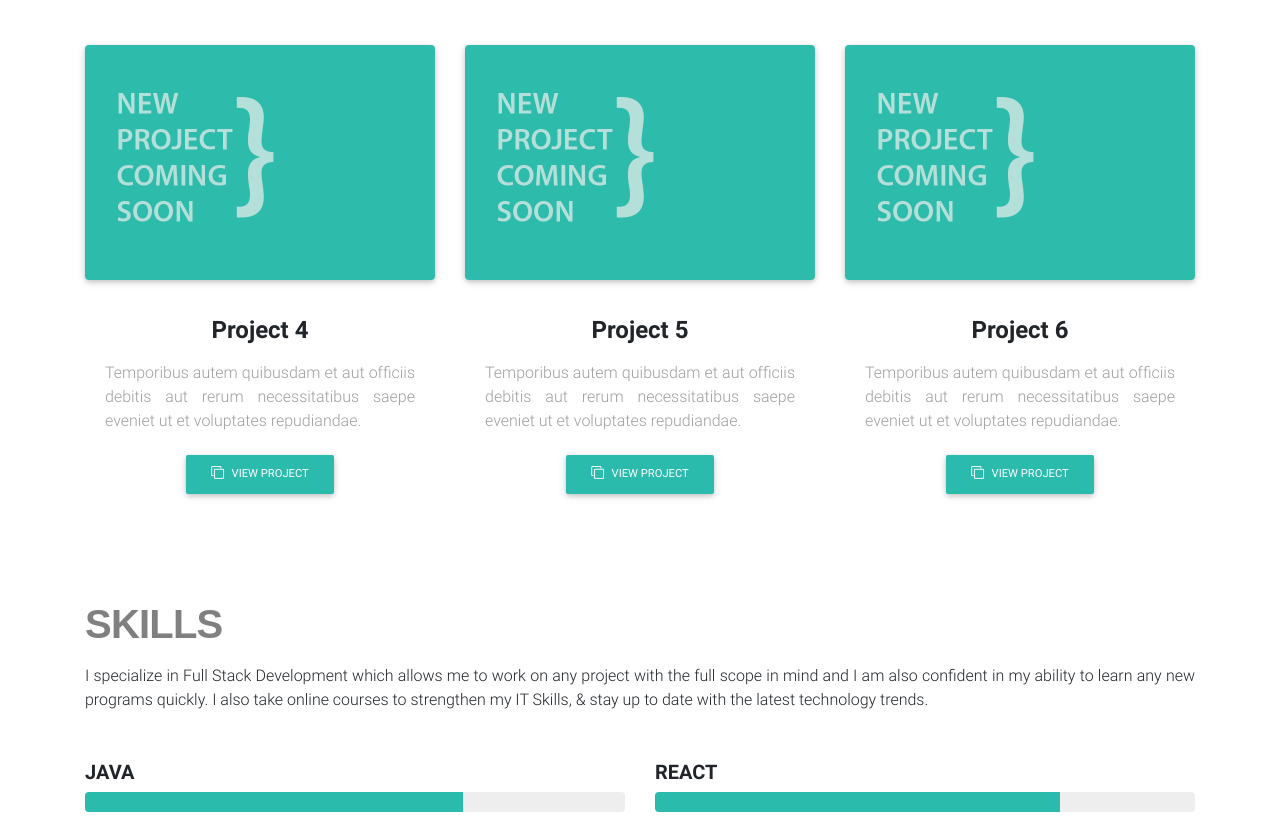
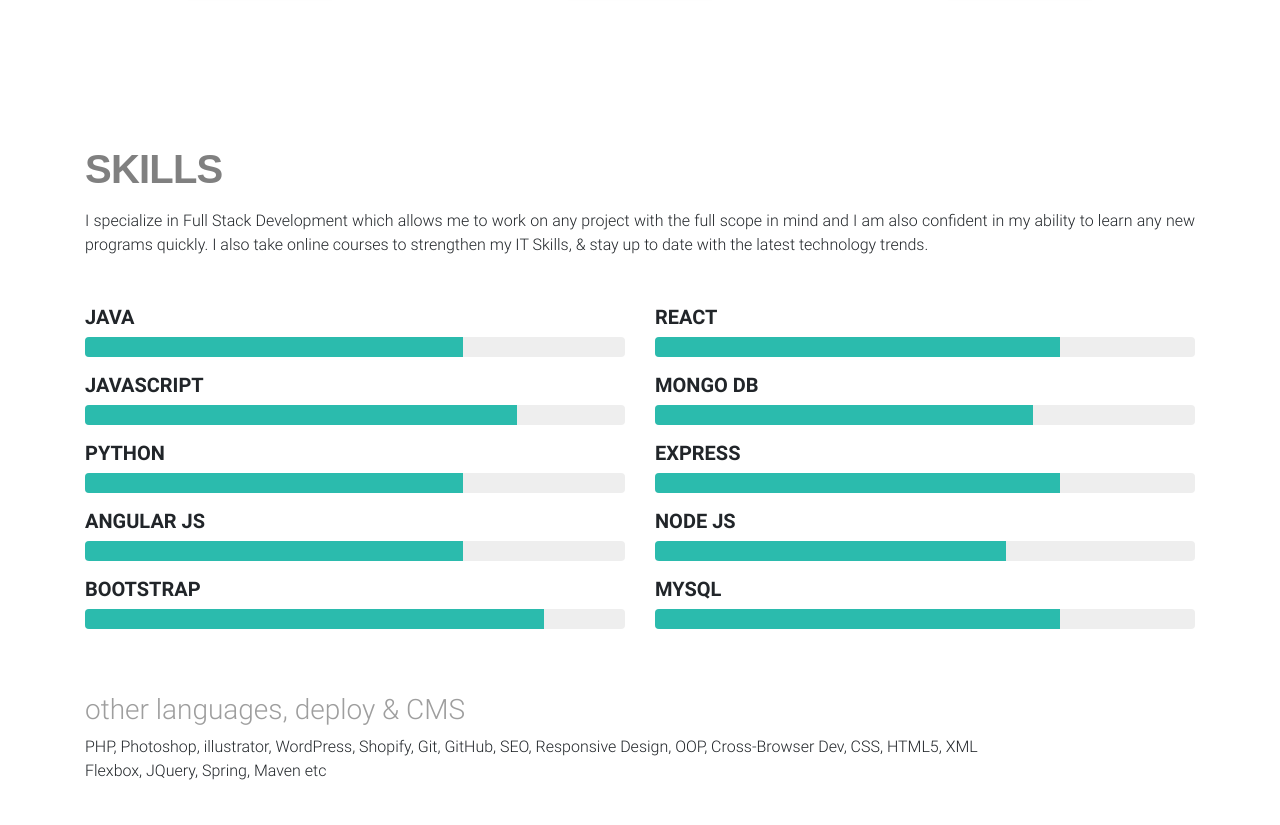
Before and after one commit to jtopz/Jerryagiliga.github.io, a plain HTML site: page index.html in a window 1280 px wide. Shown: the part 1948-2773 px from the top of the page. Drawn offline with nearby package versions, Linux system fonts and the light colour scheme; files whose address does not match are found by name.

Commit message:
removed one row from the portfolio  and experience sections.

```diff
--- a/index.html
+++ b/index.html
@@ -220,68 +220,7 @@
             </div>
             <br>
             <br>
-            <div class="row text-center">
-               <!-- Grid column -->
-               <div class="col-lg-4 col-md-12 mb-lg-0 mb-4">
-                  <!--Featured image-->
-                  <div class="view overlay rounded z-depth-1  wow animated shake">
-                     <img src="img/colorcard.png" class="img-fluid" alt="Sample project image">
-                     <a>
-                        <div class="mask rgba-white-slight"></div>
-                     </a>
-                  </div>
-                  <!--Excerpt-->
-                  <div class="card-body pb-0">
-                     <h4 class="font-weight-bold my-3 wow animated zoomIn">Project 4</h4>
-                     <p class="grey-text text-justify wow animated zoomIn">Temporibus autem quibusdam et aut officiis
-                        debitis aut rerum necessitatibus saepe eveniet ut et voluptates repudiandae.
-                     </p>
-                     <a class="btn btn-default btn-md wow animated bounce"><i class="fa fa-clone left"></i> View
-                        project</a>
-                  </div>
-               </div>
-               <!-- Grid column -->
-               <!-- Grid column -->
-               <div class="col-lg-4 col-md-6 mb-md-0 mb-4">
-                  <!--Featured image-->
-                  <div class="view overlay rounded z-depth-1 wow animated shake">
-                     <img src="img/colorcard.png" class="img-fluid" alt="Sample project image">
-                     <a>
-                        <div class="mask rgba-white-slight"></div>
-                     </a>
-                  </div>
-                  <!--Excerpt-->
-                  <div class="card-body pb-0">
-                     <h4 class="font-weight-bold my-3  wow animated zoomIn">Project 5</h4>
-                     <p class="grey-text text-justify wow animated zoomIn">Temporibus autem quibusdam et aut officiis
-                        debitis aut rerum necessitatibus saepe eveniet ut et voluptates repudiandae.
-                     </p>
-                     <a class="btn btn-default btn-md  wow animated bounce"><i class="fa fa-clone left"></i> View
-                        project</a>
-                  </div>
-               </div>
-               <!-- Grid column -->
-               <!-- Grid column -->
-               <div class="col-lg-4 col-md-6">
-                  <!--Featured image-->
-                  <div class="view overlay rounded z-depth-1 wow animated shake">
-                     <img src="img/colorcard.png" class="img-fluid" alt="Sample project image">
-                     <a>
-                        <div class="mask rgba-white-slight"></div>
-                     </a>
-                  </div>
-                  <!--Excerpt-->
-                  <div class="card-body pb-0">
-                     <h4 class="font-weight-bold my-3 wow animated zoomIn">Project 6</h4>
-                     <p class="grey-text text-justify wow animated zoomIn">Temporibus autem quibusdam et aut officiis
-                        debitis aut rerum necessitatibus saepe eveniet ut et voluptates repudiandae.
-                     </p>
-                     <a class="btn btn-default btn-md wow animated bounce"><i class="fa fa-clone left"></i> View
-                        project</a>
-                  </div>
-               </div>
-               <!-- Grid column -->
-            </div>
+
             <!--/Section: Portfolio-->
 
             <!--Section: Skills-->
@@ -399,14 +338,13 @@
                                  <div class="title">Wordpress Developer</div>
                                  <div class="flex-row-reverse time">Oct 2015 - Feb 2017</div>
                               </div>
-                              <ul class="text-justify wow animated zoomIn">
-                                 <li>Created websites using WordPress and specialized plugins for SEO</li>
-                                   <li>Coding of custom Wordpress theme and template files using HTML, CSS, PHP, and Bootstrap 3 framework.</li>
-                                   <li>Deployment from local environment to staging then to production using Git and a private repo on BitBucket.</li>
-                                   <li> Created PPC campaigns to run on Google AdWords and other ad networks</li>
-                                    <li>Tracked campaign results using Google Analytics and StatCounter.</li>
-                              </ul>
-                           </li>
+                              <p class="text-justify wow animated zoomIn">Created websites using WordPress and specialized plugins for SEO.
+                                 Coding of custom Wordpress theme and template files using HTML, CSS, PHP, and Bootstrap 3 framework.
+                                 Deployment from local environment to staging then to production using Git and a private repo on BitBucket.
+                                 Created PPC campaigns to run on Google AdWords and other ad networks.
+                                 Tracked campaign results using Google Analytics and StatCounter.
+                              </p>
+                        </li>
                         <li>
                            <h5 class="font-weight-bold wow animated bounce">IQ Systems Solutions Limited Nigeria</h5>
                            <div class="d-flex justify-content-between">
```
